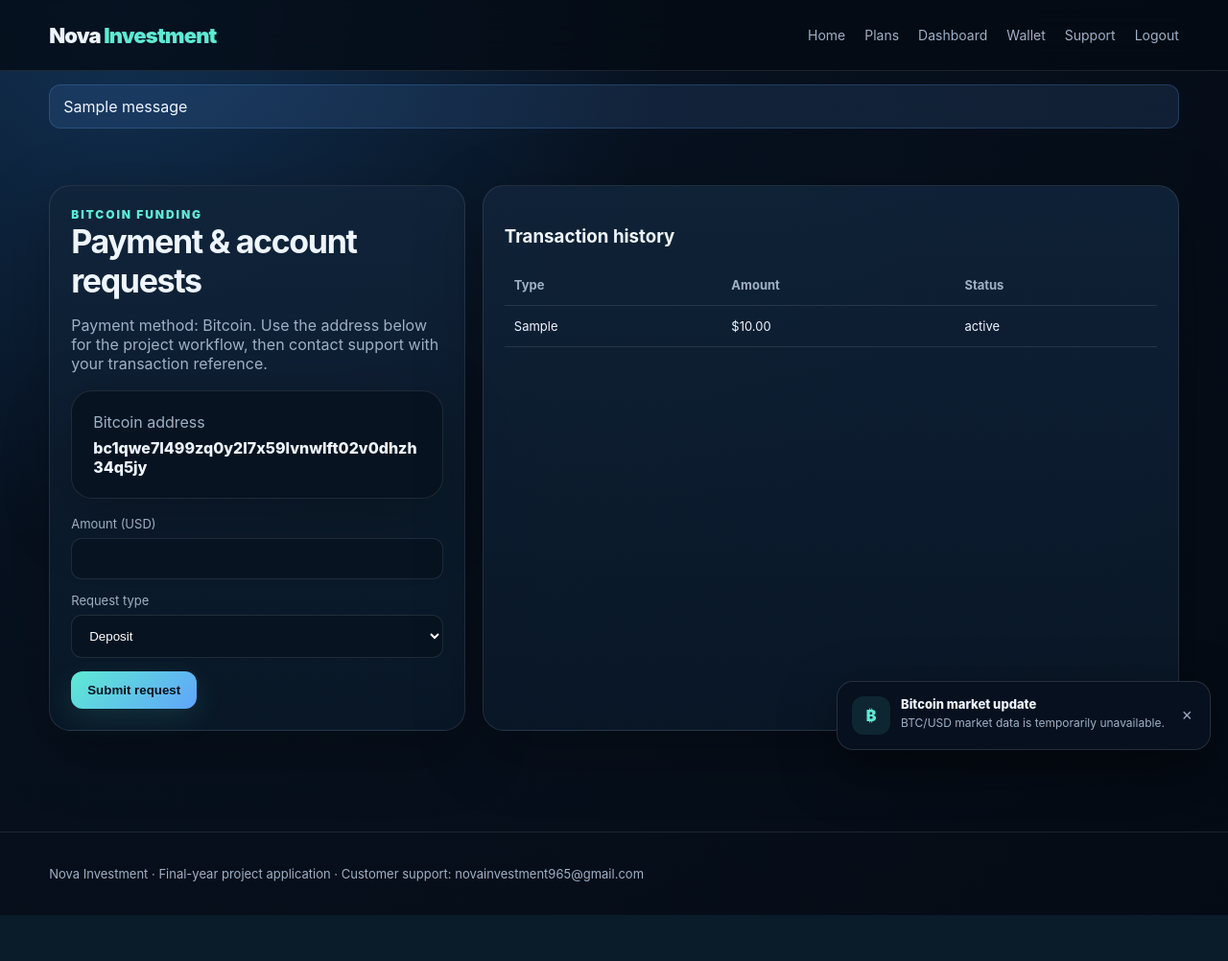
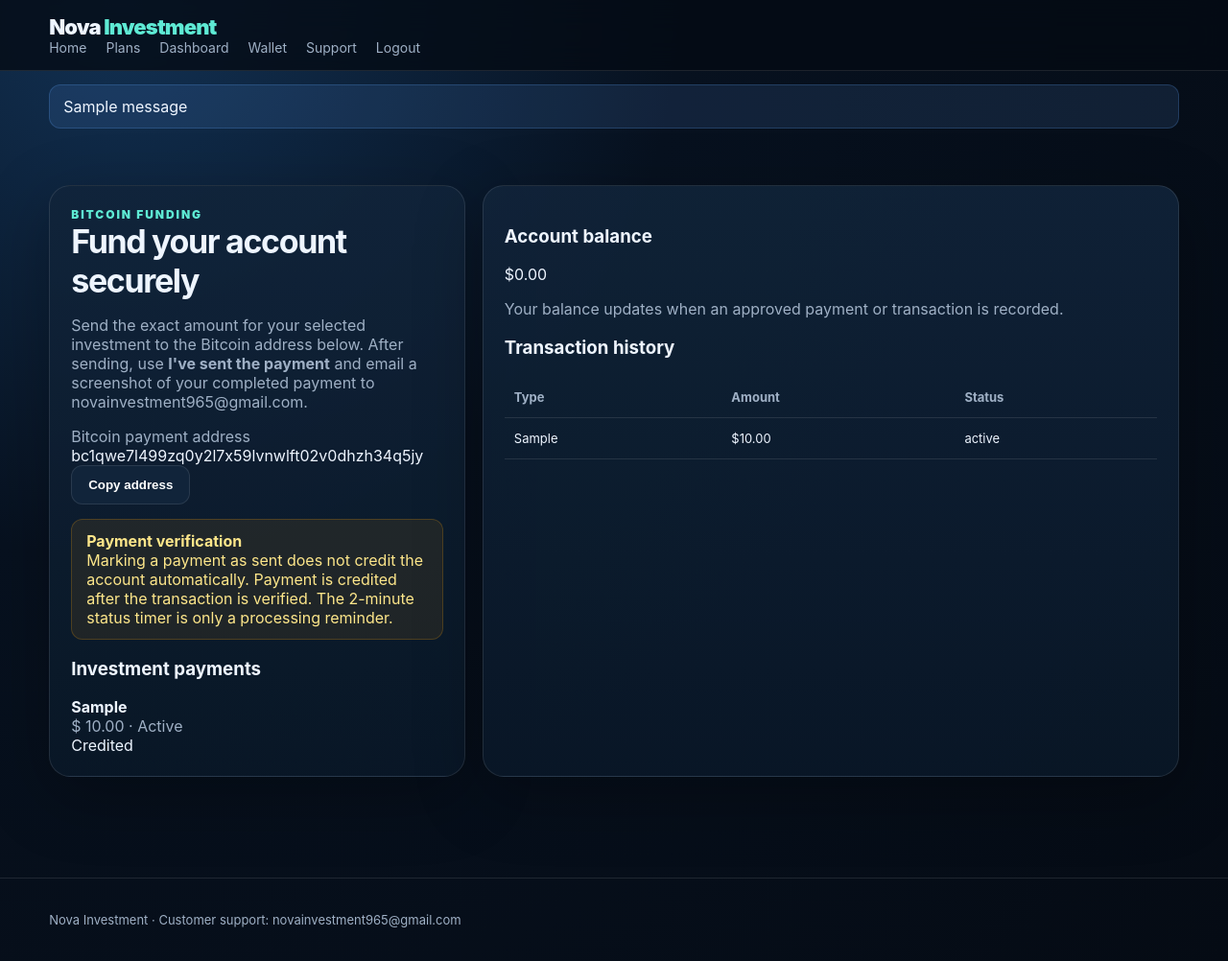
Before and after one commit to ewenlakay-a11y/nova-investment, a Flask app: page /wallet in a window 1280 px wide. Shown: the whole page at 96% size. Before the commit the page ends 954 px from the top, so only its background shows below. Run offline with Flask 3, Linux system fonts and the light colour scheme; the visitor is signed in with stand-in values (Sample User, id 1); data comes from the database, SQL or seed files in the repository; tables that the repository leaves empty hold one stand-in row (values such as "Sample post"); one stand-in notice (Sample message) is shown.

Commit message:
Add files via upload

```diff
--- a/templates/wallet.html
+++ b/templates/wallet.html
@@ -1,43 +1,13 @@
-<!doctype html><html><head><meta charset="utf-8"><meta name="viewport" content="width=device-width,initial-scale=1"><title>Wallet | Nova Investment</title><link rel="stylesheet" href="/static/style.css"></head><body><nav class="nav"><div class="container" style="display:flex;width:92%;align-items:center;justify-content:space-between">
-      <a class="brand" href="/">Nova <span>Investment</span></a>
-      <div class="navlinks">
-        <a href="/">Home</a><a href="/plans">Plans</a>
-        {% if current_user %}<a href="/dashboard">Dashboard</a><a href="/wallet">Wallet</a><a href="/support">Support</a>{% if current_user["is_admin"] %}<a href="/admin">Admin</a>{% endif %}<a href="/logout">Logout</a>
-        {% else %}<a href="/login">Login</a><a class="btn" href="/register">Create account</a>{% endif %}
-      </div>
-      <a class="navmobile btn secondary" href="/login">Account</a>
-    </div></nav>{% with msgs=get_flashed_messages(with_categories=true) %}{% for cat,msg in msgs %}<div class="container"><div class="flash {{cat}}">{{msg}}</div></div>{% endfor %}{% endwith %}<main class="section container"><div class="two"><div class="card"><div class="eyebrow">Bitcoin funding</div><h2>Payment & account requests</h2><p class="muted">Payment method: Bitcoin. Use the address below for the project workflow, then contact support with your transaction reference.</p><div class="card" style="background:#071321;margin:18px 0"><div class="muted">Bitcoin address</div><div style="word-break:break-all;font-weight:800;margin-top:7px">{{btc_address}}</div></div><form method="post"><div class="field"><label>Amount (USD)</label><input name="amount" type="number" step="0.01" min="1" required></div><div class="field"><label>Request type</label><select name="kind"><option>Deposit</option><option>Withdrawal</option><option>Redeem</option></select></div><button class="btn">Submit request</button></form></div><div class="card"><h3>Transaction history</h3><div class="tablewrap"><table class="table"><tr><th>Type</th><th>Amount</th><th>Status</th></tr>{% for x in transactions %}<tr><td>{{x.kind}}</td><td>${{"{:,.2f}".format(x.amount)}}</td><td>{{x.status}}</td></tr>{% else %}<tr><td colspan="3">No requests yet.</td></tr>{% endfor %}</table></div></div></div></main>
-<div id="toast-wrap"></div>
-<style>
-#toast-wrap{position:fixed;right:18px;bottom:18px;width:min(390px,calc(100vw - 28px));z-index:9999}
-.toast{background:rgba(7,17,31,.97);border:1px solid rgba(255,255,255,.13);box-shadow:0 20px 60px rgba(0,0,0,.4);border-radius:17px;padding:15px;display:grid;grid-template-columns:40px 1fr 20px;gap:11px;margin-top:10px;transform:translateY(20px);opacity:0;transition:.35s}
-.toast.show{transform:translateY(0);opacity:1}.toasticon{width:40px;height:40px;border-radius:12px;display:grid;place-items:center;background:rgba(94,234,212,.1);color:#5eead4;font-weight:900}.toasttitle{font-weight:850;font-size:13px}.toasttext{color:#9fb0c5;font-size:12px;line-height:1.5;margin-top:3px}.toastclose{border:0;background:none;color:#9fb0c5;cursor:pointer;font-size:18px}
-</style>
-<script>
-(function(){
- const wrap=document.getElementById('toast-wrap'); if(!wrap)return;
- const items=[
-  ['₿','Bitcoin market update','Fetching the latest BTC/USD market price…',true],
-  ['↗','Plan update','Investment plans are available to review from $500.',false],
-  ['✓','Account update','Portfolio and transaction information is available in your dashboard.',false],
-  ['🔒','Security update','Use your verification settings to keep your account protected.',false]
- ];
- async function btc(){
-  try{
-   const r=await fetch('https://api.coingecko.com/api/v3/simple/price?ids=bitcoin&vs_currencies=usd');
-   const d=await r.json(); const p=d.bitcoin.usd;
-   return 'BTC/USD: $'+Number(p).toLocaleString('en-US',{maximumFractionDigits:2});
-  }catch(e){return 'BTC/USD market data is temporarily unavailable.'}
- }
- async function show(x){
-  const el=document.createElement('div'); el.className='toast';
-  let t=x[2]; if(x[3])t=await btc();
-  el.innerHTML='<div class="toasticon">'+x[0]+'</div><div><div class="toasttitle">'+x[1]+'</div><div class="toasttext">'+t+'</div></div><button class="toastclose">×</button>';
-  wrap.appendChild(el); requestAnimationFrame(()=>el.classList.add('show'));
-  const close=()=>{el.classList.remove('show');setTimeout(()=>el.remove(),350)};
-  el.querySelector('.toastclose').onclick=close; setTimeout(close,6500);
- }
- let i=0; function next(){show(items[i++%items.length]);setTimeout(next,9000)} setTimeout(next,1800);
-})();
-</script>
-<footer class="footer"><div class="container">Nova Investment · Final-year project application · Customer support: <a href="mailto:novainvestment965@gmail.com">novainvestment965@gmail.com</a></div></footer></body></html>
+<!doctype html><html><head><meta charset="utf-8"><meta name="viewport" content="width=device-width,initial-scale=1"><title>Wallet | Nova Investment</title><link rel="stylesheet" href="/static/style.css"></head><body>
+<nav class="nav"><div class="container navinner"><a class="brand" href="/">Nova <span>Investment</span></a><div class="navlinks"><a href="/">Home</a><a href="/plans">Plans</a><a href="/dashboard">Dashboard</a><a href="/wallet">Wallet</a><a href="/support">Support</a>{% if current_user["is_admin"] %}<a href="/admin">Admin</a>{% endif %}<a href="/logout">Logout</a></div><a class="navmobile btn secondary" href="/dashboard">Account</a></div></nav>
+{% with msgs=get_flashed_messages(with_categories=true) %}{% for cat,msg in msgs %}<div class="container"><div class="flash {{cat}}">{{msg}}</div></div>{% endfor %}{% endwith %}
+<main class="section container">
+<div class="two"><div class="card payment-card"><div class="eyebrow">Bitcoin funding</div><h2>Fund your account securely</h2><p class="muted">Send the exact amount for your selected investment to the Bitcoin address below. After sending, use <b>I've sent the payment</b> and email a screenshot of your completed payment to <a href="mailto:{{support_email}}">{{support_email}}</a>.</p>
+<div class="btcbox"><div class="muted">Bitcoin payment address</div><div class="btcaddress">{{btc_address}}</div><button class="btn secondary" type="button" onclick="copyBTC()">Copy address</button><span id="copied" class="muted"></span></div>
+<div class="notice"><b>Payment verification</b><br>Marking a payment as sent does not credit the account automatically. Payment is credited after the transaction is verified. The 2-minute status timer is only a processing reminder.</div>
+<h3>Investment payments</h3>
+{% for x in investments %}<div class="payment-row"><div><b>{{x.plan}}</b><div class="muted">$ {{"{:,.2f}".format(x.amount)}} · {{x.status.replace('_',' ')|title}}</div></div><div>{% if x.status=='awaiting_payment' %}<form method="post" action="/payment/{{x.id}}"><button class="btn" type="submit">I've sent the payment</button></form>{% elif x.status=='payment_submitted' %}<span class="status pending" data-submitted="{{x.payment_submitted_at or x.created_at}}">Pending verification</span>{% else %}<span class="status active">Credited</span>{% endif %}</div></div>{% else %}<p class="muted">No investment payment is waiting here. Choose a plan to begin.</p>{% endfor %}
+</div><div class="card"><h3>Account balance</h3><p class="balance">${{"{:,.2f}".format(balance)}}</p><p class="muted">Your balance updates when an approved payment or transaction is recorded.</p><h3>Transaction history</h3><div class="tablewrap"><table class="table"><tr><th>Type</th><th>Amount</th><th>Status</th></tr>{% for x in transactions %}<tr><td>{{x.kind}}</td><td>${{"{:,.2f}".format(x.amount)}}</td><td>{{x.status}}</td></tr>{% else %}<tr><td colspan="3">No requests yet.</td></tr>{% endfor %}</table></div></div></div>
+</main><script>function copyBTC(){navigator.clipboard.writeText({{btc_address|tojson}}).then(()=>document.getElementById('copied').textContent='Copied');}
+document.querySelectorAll('[data-submitted]').forEach(function(el){const start=new Date(el.dataset.submitted).getTime();function tick(){const left=Math.max(0,120000-(Date.now()-start));if(left>0){const sec=Math.ceil(left/1000);el.textContent='Verification pending · '+Math.floor(sec/60)+':'+String(sec%60).padStart(2,'0');}else{el.textContent='Verification pending · ready for review';}}tick();setInterval(tick,1000);});</script>
+<footer class="footer"><div class="container">Nova Investment · Customer support: <a href="mailto:{{support_email}}">{{support_email}}</a></div></footer></body></html>
```
